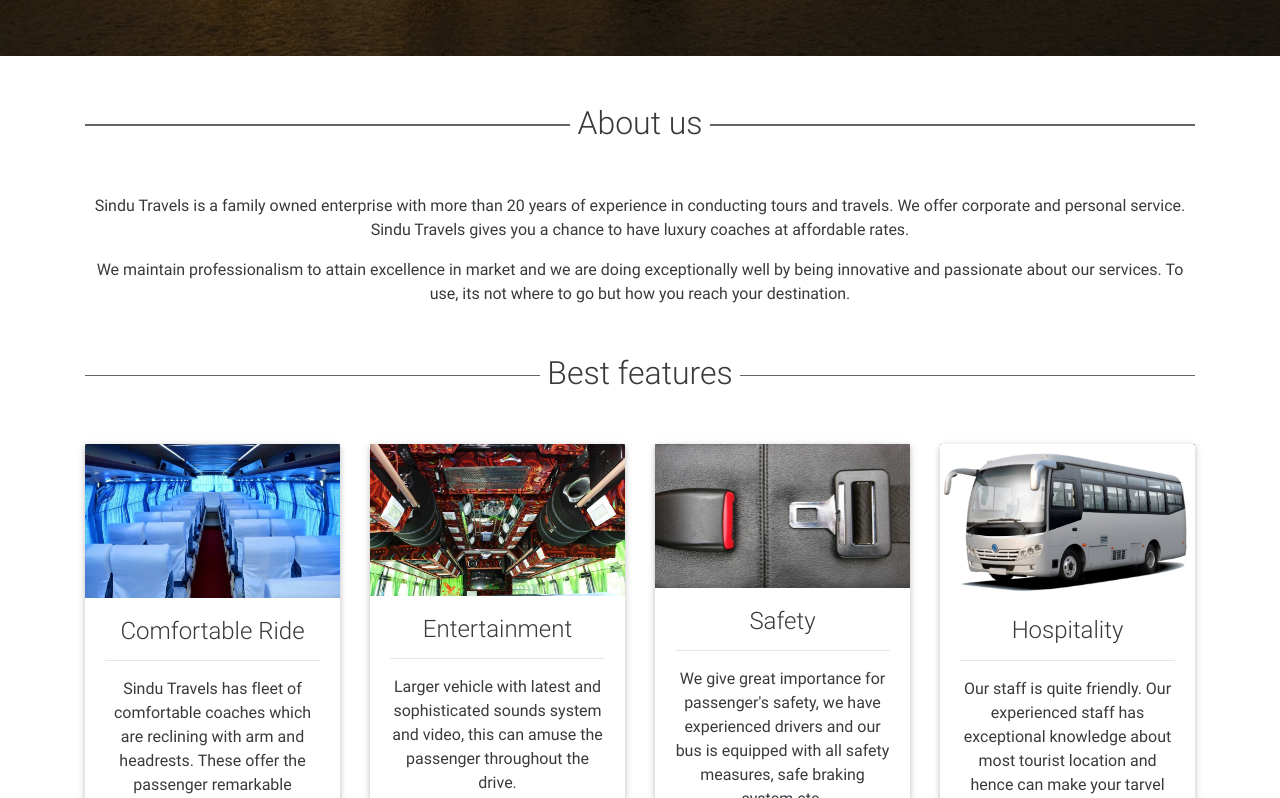
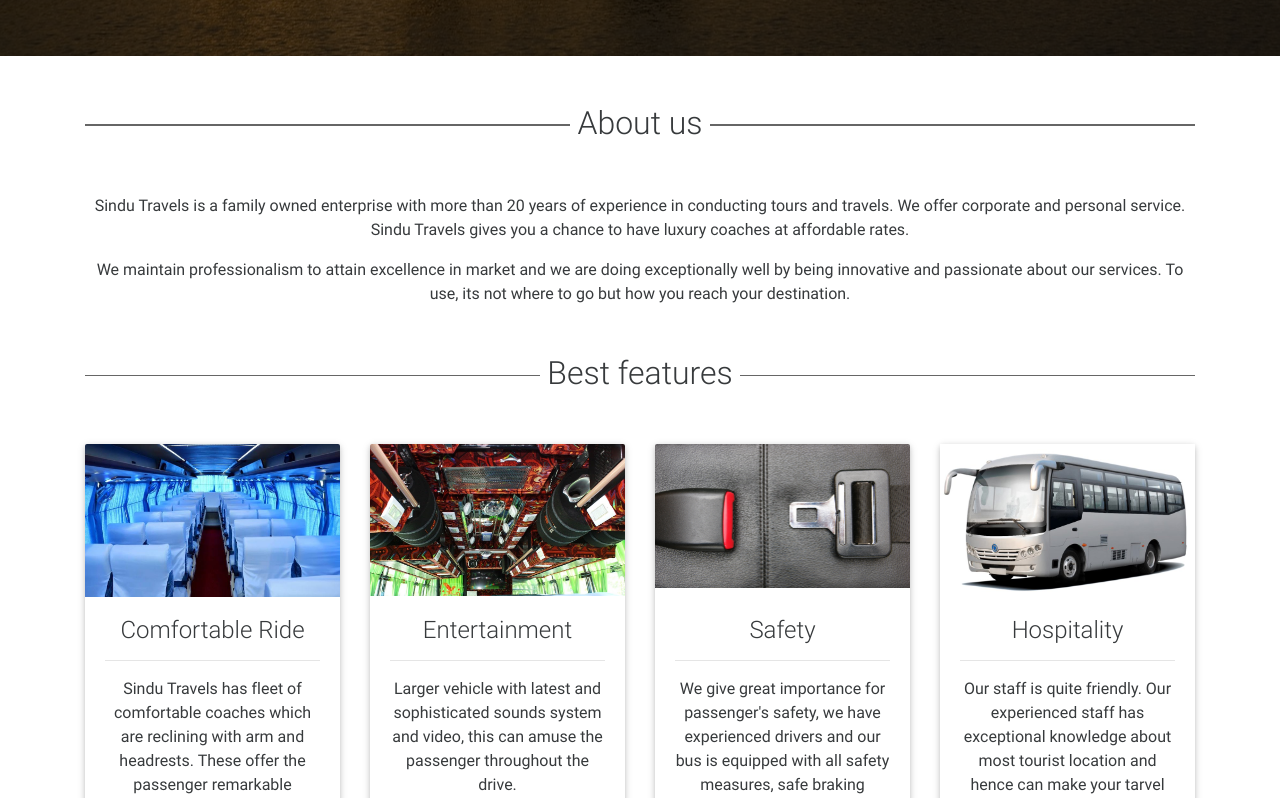
Before and after one commit to sindutravels/sindutravels.github.io, a plain HTML site: page index.html in a window 1280 px wide. Shown: the part 744-1542 px from the top of the page. Drawn offline with Linux system fonts and the light colour scheme; some packages are replaced by stand-ins of ours.

Commit message:
js to equilise card size

```diff
--- a/css/style.css
+++ b/css/style.css
@@ -4,6 +4,10 @@
     height: 100%;
 }
 /* Navigation*/
+
+#best-features div.view {
+    background-color: #FFF;
+}
 
 .navbar {
     background-color: transparent;
@@ -35,7 +39,7 @@
     color: #fff;
 }
 
-.view {
+.main-view {
     background: url("/img/background10.jpg")no-repeat center center fixed;
     -webkit-background-size: cover;
     -moz-background-size: cover;
--- a/index.html
+++ b/index.html
@@ -9,6 +9,7 @@
 
     <title>Sindu Travels</title>
 
+    <link rel='shortcut icon' href='favicon.ico' type='image/x-icon'/ >
     <!-- Font Awesome -->
     <link rel="stylesheet" href="https://maxcdn.bootstrapcdn.com/font-awesome/4.6.0/css/font-awesome.min.css">
 
@@ -63,7 +64,7 @@
     <!--/.Navbar-->
 
     <!--Mask-->
-    <div class="view hm-black-strong">
+    <div class="view hm-black-strong main-view">
         <div class="full-bg-img flex-center">
             <ul>
                 <li>
--- a/js/script.js
+++ b/js/script.js
@@ -51,7 +51,17 @@
     }, 1000);
 }
 
-
+function adjustCards(cards) {
+    var height = 0;
+    cards.each(function(idx, elem) {
+        height = Math.max(height, $(elem).height());
+    });
+    if (height > 0) {
+        cards.each(function(idx, elem) {
+            $(elem).height(height);
+        });
+    }
+}
 
 
 
@@ -110,6 +120,9 @@
 $(document).ready(function() {
     // initialise animations
     new WOW().init();
+    // equilise card height
+    adjustCards($("#best-features div.card-block"));
+    adjustCards($("#best-features div.view"));
     $("#btn-submit-contact").click(function(ev) {
         ev.preventDefault();
         if ($(this).hasClass("disabled")) return;
```
Also changed, not shown: favicon.ico (added), img/background1.jpg (deleted), img/background2.jpg (deleted), img/background3.jpg (deleted).
